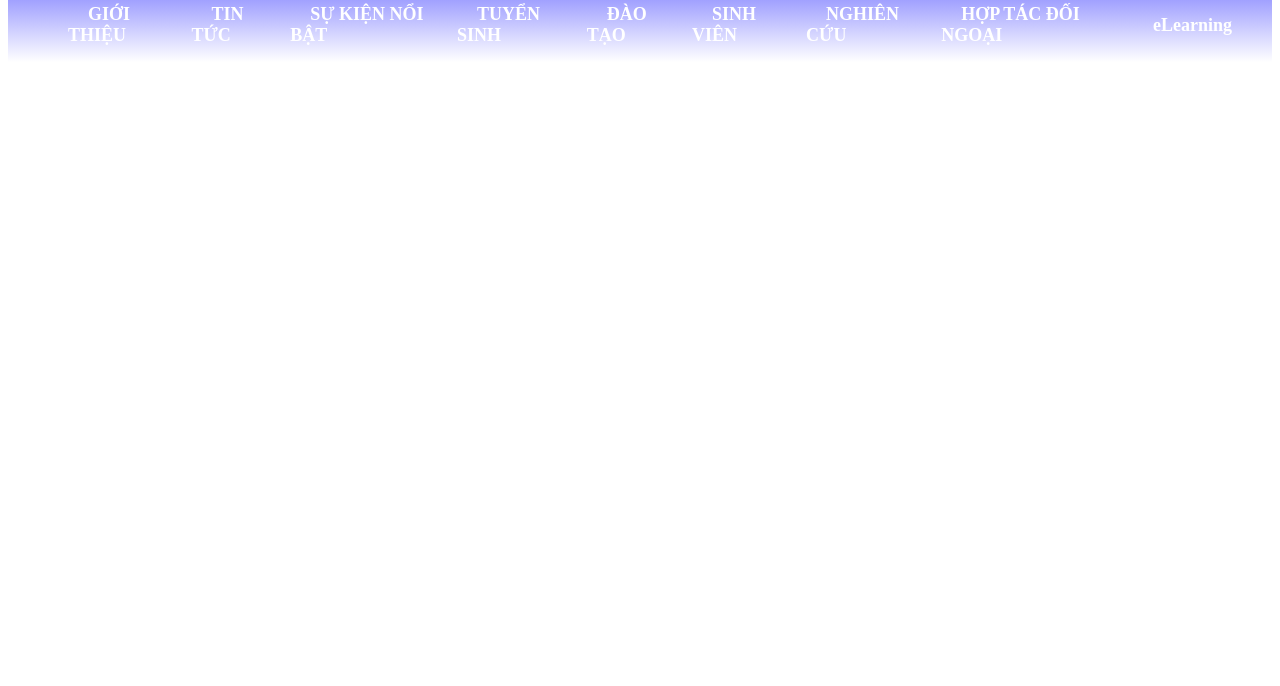
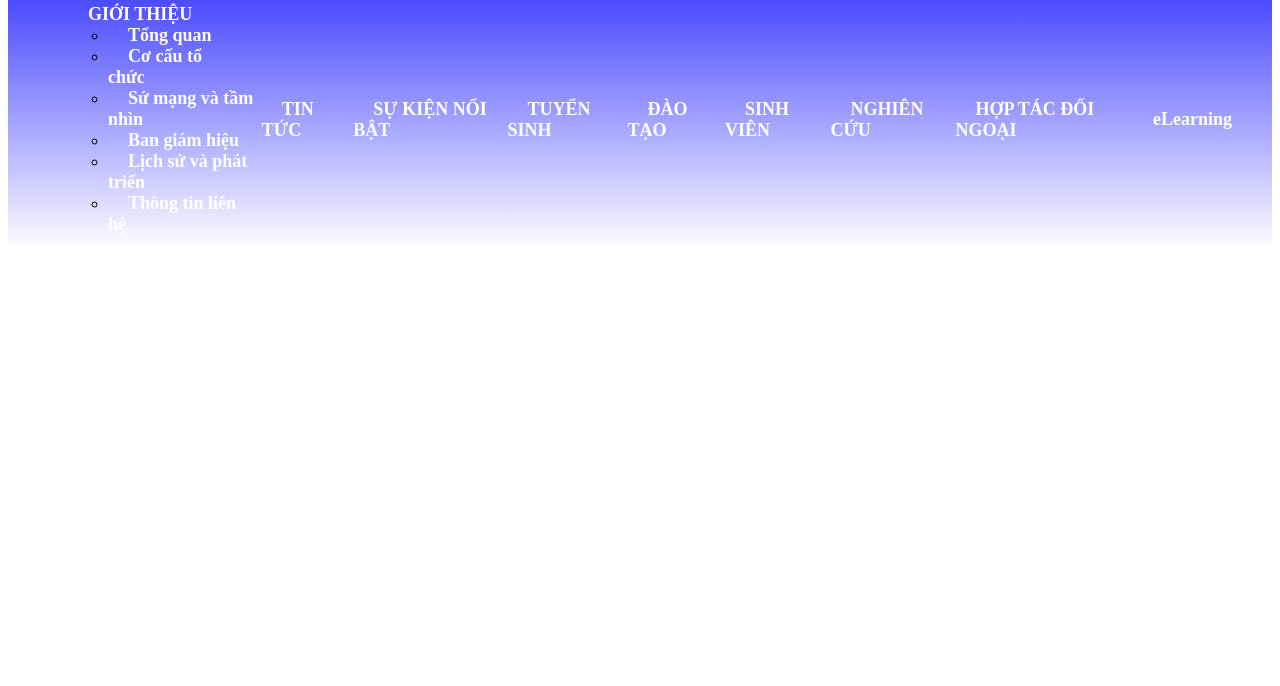
Before and after one commit to rifujin123/SchoolWeb, a plain HTML site: page index.html in a window 1280 px wide. Shown: the part 114-800 px from the top of the page. Drawn offline with Linux system fonts and the light colour scheme.

Commit message:
Update index.html

```diff
--- a/index.html
+++ b/index.html
@@ -36,7 +36,17 @@
 
     <header>
       <ul class="dropdown">
-        <li><a href="#">GIỚI THIỆU</a></li>
+        <li>
+          <a href="#">GIỚI THIỆU</a>
+          <ul>
+            <li><a href="#">Tổng quan</a></li>
+            <li><a href="#">Cơ cấu tổ chức</a></li>
+            <li><a href="#">Sứ mạng và tầm nhìn</a></li>
+            <li><a href="#">Ban giám hiệu</a></li>
+            <li><a href="#">Lịch sử và phát triển</a></li>
+            <li><a href="#">Thông tin liên hệ</a></li>
+          </ul>
+        </li>
         <li><a href="#">TIN TỨC</a></li>
         <li><a href="#">SỰ KIỆN NỔI BẬT</a></li>
         <li><a href="#">TUYỂN SINH</a></li>
```
